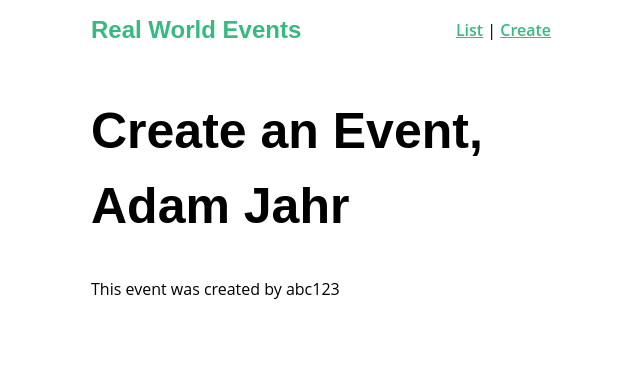
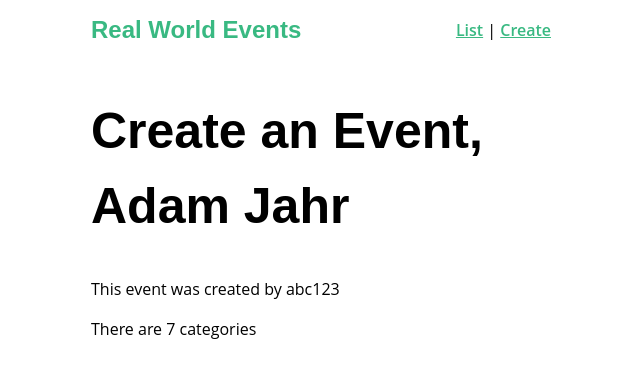
Before and after one commit to seeker8/vue-mastery-real-world-app, a Vue app in the folder real-world-vue/: page /event/create in a window 1280 px wide. Shown: the top 378 px of the page, without its empty margins (319-959 px from the left). Built offline with nearby package versions, Linux system fonts and the light colour scheme.

Commit message:
use getters on computed properties

```diff
--- a/real-world-vue/src/store/index.js
+++ b/real-world-vue/src/store/index.js
@@ -18,5 +18,10 @@ export default new Vuex.Store({
   },
   mutaions: {},
   actions: {},
-  modules: {}
+  modules: {},
+  getters: {
+    catLength: state => {
+      return state.categories.length
+    }
+  }
 })
--- a/real-world-vue/src/views/EventCreate.vue
+++ b/real-world-vue/src/views/EventCreate.vue
@@ -2,6 +2,7 @@
   <div>
     <h1>Create an Event, {{ user.name }}</h1>
     <p>This event was created by {{ user.id }}</p>
+    <p>There are {{ catLength }} categories</p>
   </div>
 </template>
 
@@ -9,10 +10,12 @@
 import { mapState } from 'vuex'
 
 export default {
-  computed: mapState({
-    user: 'user',
-    categories: 'categories'
-  })
+  computed: {
+    catLength() {
+      return this.$store.getters.catLength
+    },
+    ...mapState(['user', 'categories'])
+  }
 }
 </script>
 
```
